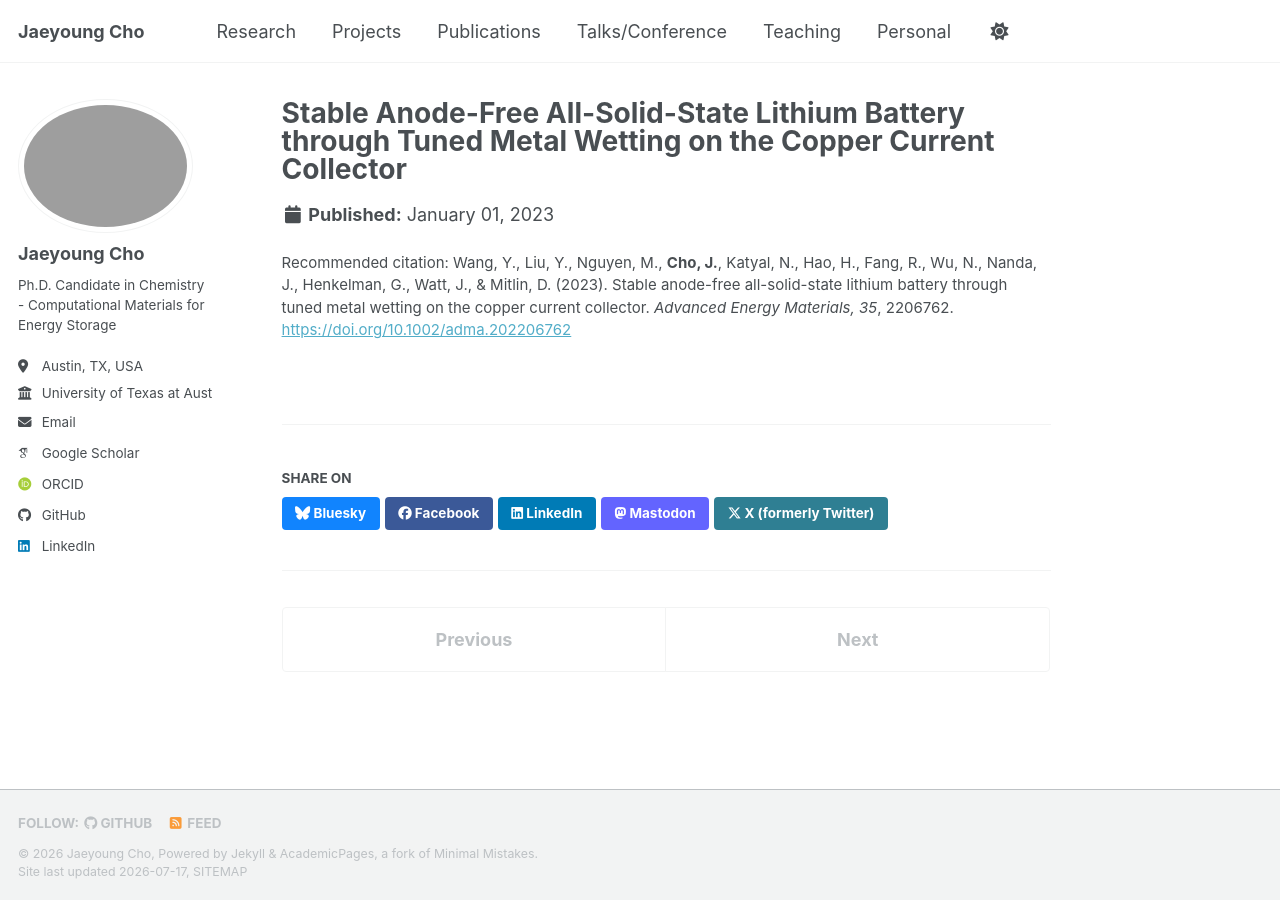
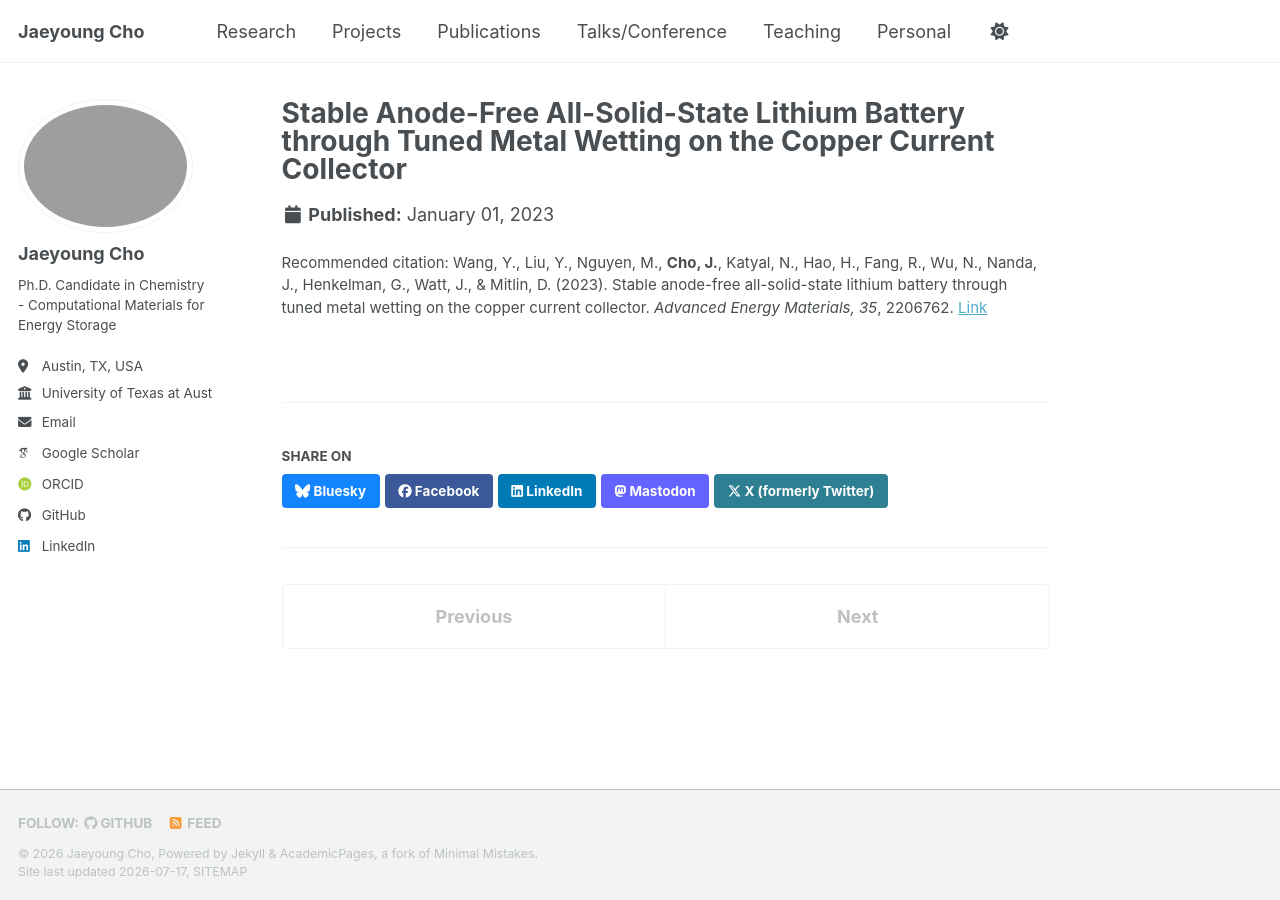
Before and after one commit to jycho5758/jycho5758.github.io, a Jekyll site: the page built from _publications/2023-01-01-stable-anode-free-cu-wetting.md, in a window 1280 px wide. Built offline with Jekyll 4.4.1, drawn with Linux system fonts in a browser that asks for light colours; some web fonts are replaced; a script bundle is joined from its source files by our own code; library files that are not in the unit come from our copies.

Commit message:
Update 2023-01-01-stable-anode-free-cu-wetting.md

```diff
--- a/_publications/2023-01-01-stable-anode-free-cu-wetting.md
+++ b/_publications/2023-01-01-stable-anode-free-cu-wetting.md
@@ -6,5 +6,5 @@ permalink: /publication/2023-stable-anode-free-cu-wetting
 header:
   teaser: /images/publications/aenm-anode-free.png
 date: 2023-01-01
-citation: 'Wang, Y., Liu, Y., Nguyen, M., <b>Cho, J.</b>, Katyal, N., Hao, H., Fang, R., Wu, N., Nanda, J., Henkelman, G., Watt, J., &amp; Mitlin, D. (2023). Stable anode-free all-solid-state lithium battery through tuned metal wetting on the copper current collector. <i>Advanced Energy Materials, 35</i>, 2206762. <a href="https://doi.org/10.1002/adma.202206762">https://doi.org/10.1002/adma.202206762</a>'
+citation: 'Wang, Y., Liu, Y., Nguyen, M., <b>Cho, J.</b>, Katyal, N., Hao, H., Fang, R., Wu, N., Nanda, J., Henkelman, G., Watt, J., &amp; Mitlin, D. (2023). Stable anode-free all-solid-state lithium battery through tuned metal wetting on the copper current collector. <i>Advanced Energy Materials, 35</i>, 2206762. <a href="https://advanced.onlinelibrary.wiley.com/doi/abs/10.1002/adma.202206762">Link</a>'
 ---
```
